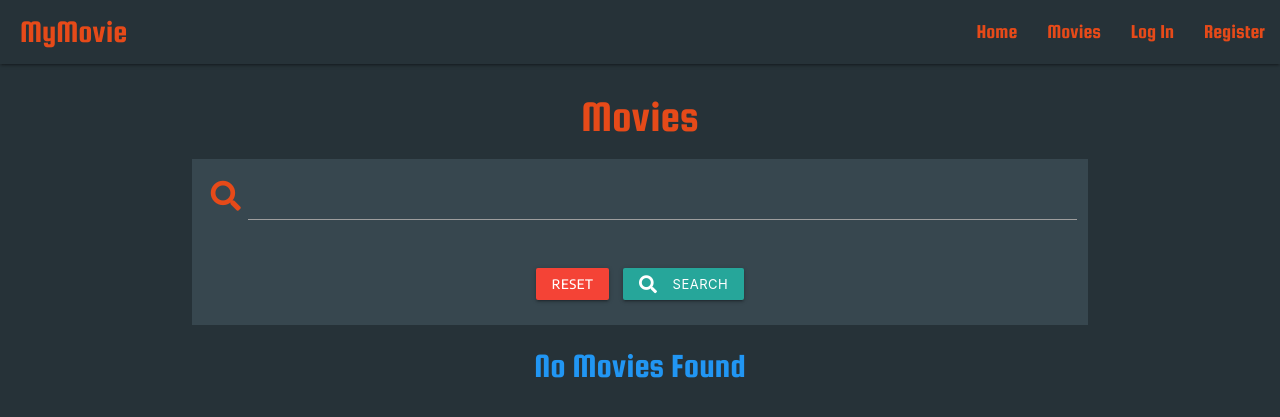
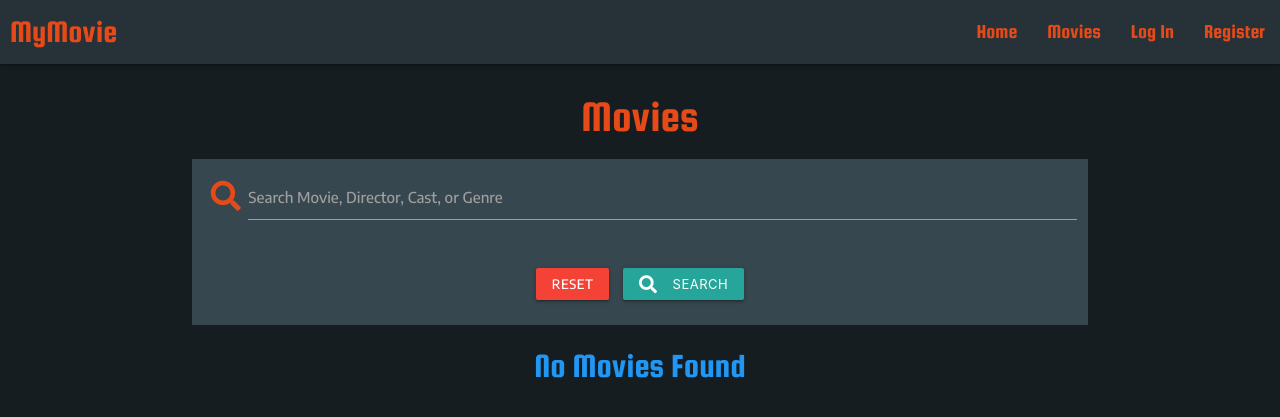
Before and after one commit to JaeWong91/MyMovie, a Flask app: page /get_movies in a window 1280 px wide. Shown: the top 417 px of the page. Run offline with Flask 2, Linux system fonts and the light colour scheme; data that the repository does not hold is empty; some libraries are stand-ins or nearby versions; some web fonts are replaced.

Commit message:
changed the background color to be darker on all pages

```diff
--- a/static/css/style.css
+++ b/static/css/style.css
@@ -3,7 +3,7 @@
 @import url('https://fonts.googleapis.com/css2?family=Encode+Sans:wght@500&display=swap');
 
 body {
-    background-color: #263238;
+    background-color: #161d20;
     color: rgba(255, 255, 255, 0.9);
     font-family: 'Encode Sans', sans-serif;
 }
@@ -33,7 +33,7 @@ i {
 nav .brand-logo {
     color: #e64a19;
     font-family: "Squada One", sans-serif;
-    padding-left: 20px;
+    padding-left: 10px;
 }
 
 nav ul a {
@@ -123,8 +123,13 @@ input[type=range]{
 
 /* -- Home page background image -- */
 /* This code credited to - https://stackoverflow.com/questions/23254346/how-can-i-change-background-image-opacity-without-changing-on-div-content*/
-#home-background:after {
+.home-background {
+    background-color: black;
+}
+
+#home-bg-image:after {
     background: url('/static/images/home-bg-2.jpg') no-repeat center center;
+    background-color: black;
     content: "";
     position: absolute;
     background-size: cover;
@@ -136,5 +141,5 @@ input[type=range]{
 }
 
 .search-label {  /* - use @mediaquery to hide on small devices as it can get overcrowded. - */
-    display: none;
+    display: ;
 }
--- a/templates/home.html
+++ b/templates/home.html
@@ -1,8 +1,8 @@
 {% extends "base.html" %}
 {% block content %}
 
-<body >
-    <div id="home-background">
+<body class="home-background">
+    <div id="home-bg-image">
         <div class="row" >
             <div class="col s12">
                 <div class="">
--- a/templates/movies.html
+++ b/templates/movies.html
@@ -10,7 +10,7 @@
                 <div class="input-field col s12">
                     <i class="fas fa-search prefix"></i>
                     <input type="text" name="query" id="query" minlength="3" class="validate white-text" required>
-                    <label for="query" class="search-label">Search Movie, Director, Cast, Genre or Year of Release</label>
+                    <label for="query" class="search-label">Search Movie, Director, Cast, or Genre</label>
                 </div>
             </div>
             <div class="row">
```
